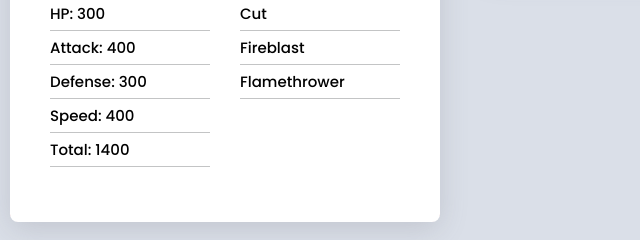
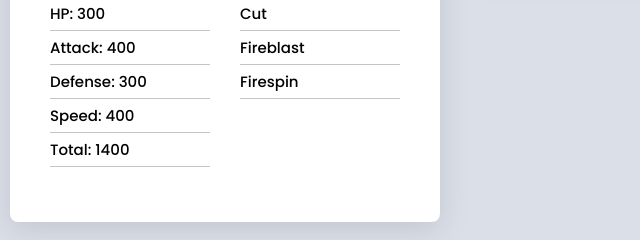
Before and after one commit to paulomonezi/Pokedex, a plain HTML site: page index.html in a window 1280 px wide. Both pictures are taken after a click on the item "Charmander". Shown: the part 539-779 px from the top of the page, 300-940 px from the left. Drawn offline with Linux system fonts and the light colour scheme.

```diff
--- a/index.html
+++ b/index.html
@@ -124,7 +124,7 @@
                             <ul>
                                 <li>Cut</li>
                                 <li>Fireblast</li>
-                                <li>Flamethrower</li>
+                                <li>Firespin</li>
                             </ul>
                         </div>
                     </div>
```
